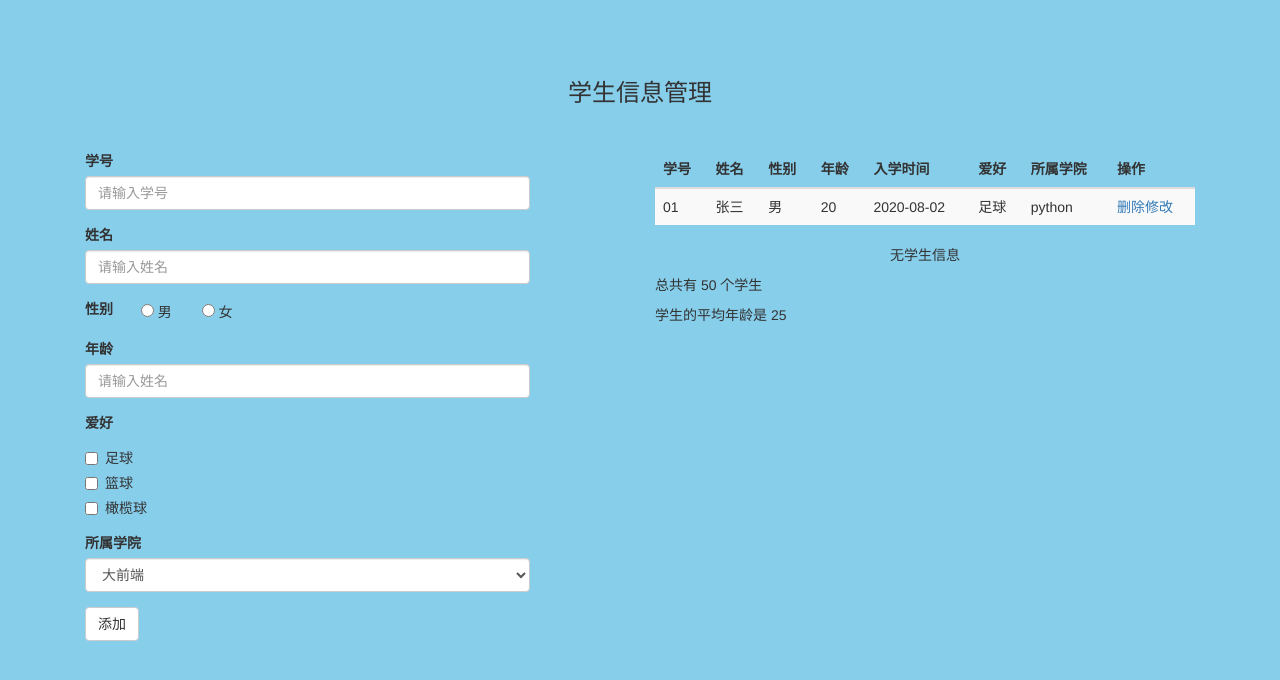
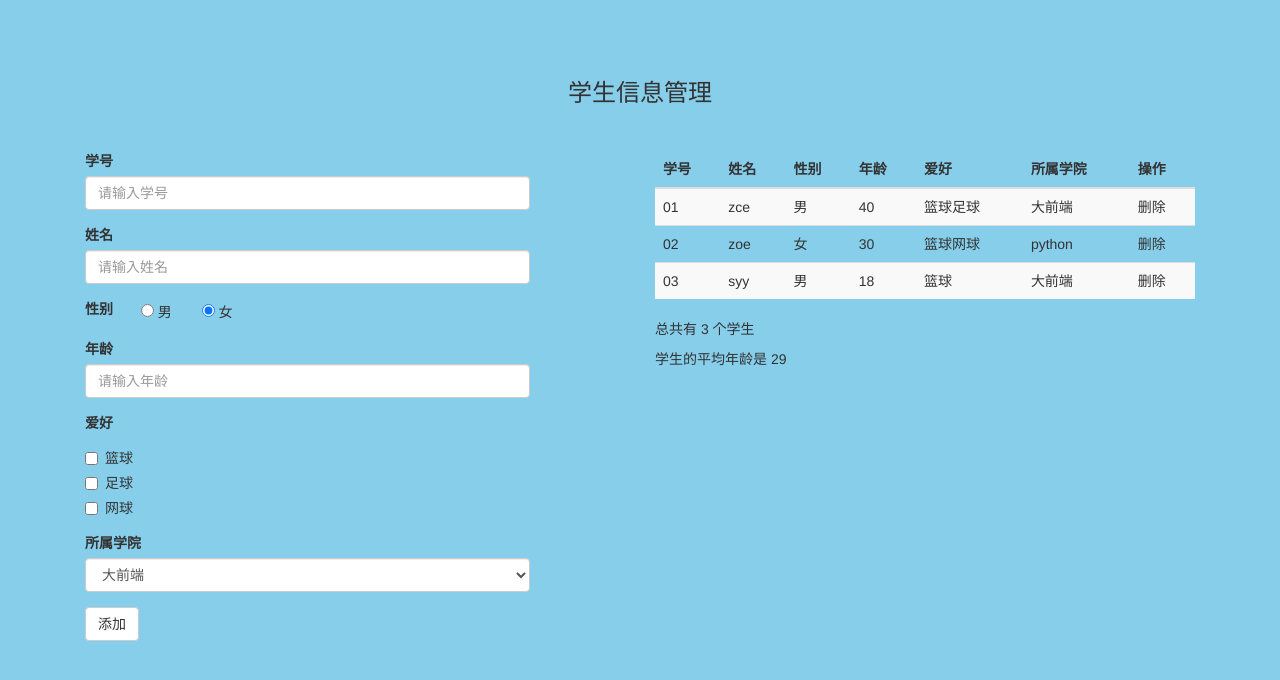
Before and after one commit to BlendAndroid/blend-react-app, a React (Create React App) app: page / in a window 1280 px wide. Shown: the top 680 px of the page. Built offline with nearby package versions, Linux system fonts and the light colour scheme.

Commit message:
完成系统管理

```diff
--- a/src/student/AddStudent.js
+++ b/src/student/AddStudent.js
@@ -1,52 +1,121 @@
 import React, { Component } from 'react'
 
 class AddStudent extends Component {
+
+
+  state = {
+    number: '',
+    name: '',
+    sex: '女',
+    age: '',
+    college: '大前端',
+    hobbies: [
+      {
+        id: 1,
+        title: '篮球',
+        isChecked: false
+      },
+      {
+        id: 2,
+        title: '足球',
+        isChecked: false
+      },
+      {
+        id: 3,
+        title: '网球',
+        isChecked: false
+      }
+    ]
+  }
+
+  stateHandler = (ev) => {
+    //获取当前的键值
+    const value = ev.target.value
+    const prop = ev.target.name
+
+    this.setState({
+      [prop]: value
+    })
+  }
+
+  hobbyHandler = (index, ev) => {
+    const isChecked = ev.target.checked
+    const hobbies = [...this.state.hobbies] //浅拷贝一份
+    hobbies[index].isChecked = isChecked
+    this.setState({
+      hobbies
+    })
+  }
+
+  //进行深拷贝
+  origin = JSON.parse(JSON.stringify(this.state))
+
+  submit = (ev) => {
+    ev.preventDefault()
+    /**
+     * 提交的逻辑，将有用的信息进行整合
+     * 1. 筛选出当前选中的爱好
+     * 2. 数据整合
+     * 3. 回调数据
+     * 4. 重置默认值
+     */
+
+    const hobbies = this.state.hobbies.filter(hobby => hobby.isChecked).map(hobby => hobby.title)
+
+    //这里的名字必须取的一样，为了之后setState的简写
+    const formValue = {
+      ...this.state,
+      hobbies
+    }
+
+    //在回调里面重置原始数据，为了防止数据还没有添加，就已经被重置了
+    this.props.addStudent(formValue, () => {
+        this.setState(this.origin)
+    })
+  }
+
   render() {
     return (
       <div className="col-md-5">
-        <form>
+        <form onSubmit={this.submit}>
           <div className="form-group">
             <label>学号</label>
-            <input type="number" className="form-control" placeholder="请输入学号" />
+            <input name={'number'} value={this.state.number} onChange={this.stateHandler} type="number" className="form-control" placeholder="请输入学号" />
           </div>
           <div className="form-group">
             <label>姓名</label>
-            <input type="text" className="form-control" placeholder="请输入姓名" />
+            <input name={'name'} value={this.state.name} onChange={this.stateHandler} type="text" className="form-control" placeholder="请输入姓名" />
           </div>
           <div className="form-group">
             <label>性别&nbsp;&nbsp;</label>
             <label className="checkbox-inline">
-              <input type="radio" value="男" /> 男
+              <input name='sex' onChange={this.stateHandler} checked={this.state.sex === '男'} type="radio" value="男" /> 男
             </label>
             <label className="checkbox-inline">
-              <input type="radio" value="女" /> 女
+              <input name='sex' onChange={this.stateHandler} checked={this.state.sex === '女'} type="radio" value="女" /> 女
             </label>
           </div>
           <div className="form-group">
             <label>年龄</label>
-            <input type="text" className="form-control" placeholder="请输入姓名" />
+            <input name={'age'} value={this.state.age} onChange={this.stateHandler} type="number" className="form-control" placeholder="请输入年龄" />
           </div>
           <div className="form-group">
             <label>爱好</label>
-            <div className="checkbox">
-              <label>
-                <input type="checkbox" value="足球" /> 足球
-              </label>
-            </div>
-            <div className="checkbox">
-              <label>
-                <input type="checkbox" value="篮球" /> 篮球
-              </label>
-            </div>
-            <div className="checkbox">
-              <label>
-                <input type="checkbox" value="橄榄球" /> 橄榄球
-              </label>
-            </div>
+            {
+              this.state.hobbies.map((hobby, index) => {
+                return (
+                  <div className='checkbox' key={hobby.id}>
+                    <label>
+                      <input type={'checkbox'} checked={hobby.isChecked} value={hobby.title} onChange={this.hobbyHandler.bind(this, index)}/>{hobby.title}
+                    </label>
+                  </div>
+                )
+              })
+            }
           </div>
           <div className="form-group">
             <label>所属学院</label>
-            <select className="form-control">
+            <select name='college' value={this.state.college} onChange={this.stateHandler} className="form-control">
               <option value="大前端">大前端</option>
               <option value="Java">Java</option>
               <option value="python">python</option>
--- a/src/student/StudentApp.js
+++ b/src/student/StudentApp.js
@@ -7,13 +7,71 @@ import StudentList from "./StudentList"
 
 class StudentApp extends Component {
 
+    // 初始信息
+    state = {
+        studentList: [
+            {
+                "number": "01",
+                "name": "zce",
+                "age": "40",
+                "sex": "男",
+                "college": "大前端",
+                "hobbies": [
+                    "篮球",
+                    "足球"
+                ]
+            },
+            {
+                "number": "02",
+                "name": "zoe",
+                "age": "30",
+                "sex": "女",
+                "college": "python",
+                "hobbies": [
+                    "篮球",
+                    "网球"
+                ]
+            },
+            {
+                "number": "03",
+                "name": "syy",
+                "age": "18",
+                "sex": "男",
+                "college": "大前端",
+                "hobbies": [
+                    "篮球"
+                ]
+            }
+        ]
+    }
+
+
+    addStudent = (student, callback) => {
+        this.setState({
+            studentList: [...this.state.studentList, student]
+        }, () => {
+            callback()
+        })
+    }
+
+    removeStudent = (deleteNumber) => {
+        //想用index找到原始数据中要被删除的项目，然后再将原始数据重新set
+
+        const studentList = JSON.parse(JSON.stringify(this.state.studentList))
+
+        const index = studentList.findIndex(student => student.number == deleteNumber)
+
+        studentList.splice(index, 1)
+
+        this.setState({ studentList })
+    }
 
     render() {
         return (
             <div className={'container'}>
                 <StudentTitle />
-                <AddStudent />
-                <StudentList />
+                <AddStudent addStudent={this.addStudent} />
+                <StudentList studentList={this.state.studentList} removeStudent={this.removeStudent} />
             </div>
         )
     }
--- a/src/student/StudentList.js
+++ b/src/student/StudentList.js
@@ -1,7 +1,30 @@
 import React, { Component } from 'react'
 
 class StudentList extends Component {
+
+  rmStudent = (index, ev) => {
+    ev.preventDefault()
+    if (window.confirm("是否确定删除当前项")) {
+      this.props.removeStudent(index)
+    }
+  }
+
   render() {
+
+    const studentList = this.props.studentList
+
+    //计算平均年龄
+
+    let totalAge = 0
+    let averAge = 0
+
+    if (studentList.length > 0) {
+      studentList.forEach(student => totalAge += Number(student.age))
+      averAge = Math.floor(totalAge / studentList.length)
+    } else {
+      averAge = 0
+    }
+
     return (
       <div className="col-md-6 col-md-offset-1">
         <table className="table table-striped table-hover">
@@ -11,34 +34,44 @@ class StudentList extends Component {
               <th>姓名</th>
               <th>性别</th>
               <th>年龄</th>
-              <th>入学时间</th>
               <th>爱好</th>
               <th>所属学院</th>
               <th>操作</th>
             </tr>
           </thead>
           <tbody>
-            <tr>
-              <td>01</td>
-              <td>张三</td>
-              <td>男</td>
-              <td>20</td>
-              <td>2020-08-02</td>
-              <td>
-                <span>足球</span>
-              </td>
-              <td>python</td>
-              <td>
-                <a href="">删除</a>
-                <a href="">修改</a>
-              </td>
-            </tr>
+            {
+              studentList.map(student => {
+                return (
+                  <tr key={student.number}>
+                    <td>{student.number}</td>
+                    <td>{student.name}</td>
+                    <td>{student.sex}</td>
+                    <td>{student.age}</td>
+                    <td>
+                      {
+                        student.hobbies.map((hobby, index) => {
+                          return (
+                            <span key={index}>{hobby}</span>
+                          )
+                        })
+                      }
+                    </td>
+                    <td>{student.college}</td>
+                    <td>
+                      {/* `能从标签中`   用户获取数据 */}
+                      <span onClick={(ev) => { this.rmStudent(`${student.number}`, ev) }}>删除</span>
+                    </td>
+                  </tr>
+                )
+              })
+            }
           </tbody>
 
         </table>
-        <p className="text-center">无学生信息</p>
-        <p>总共有 50 个学生</p>
-        <p>学生的平均年龄是 25</p>
+        {studentList.length > 0 ? null : <p className="text-center">无学生信息</p>}
+        <p>总共有 {studentList.length} 个学生</p>
+        <p>学生的平均年龄是 {averAge}</p>
       </div>
     )
   }
```
